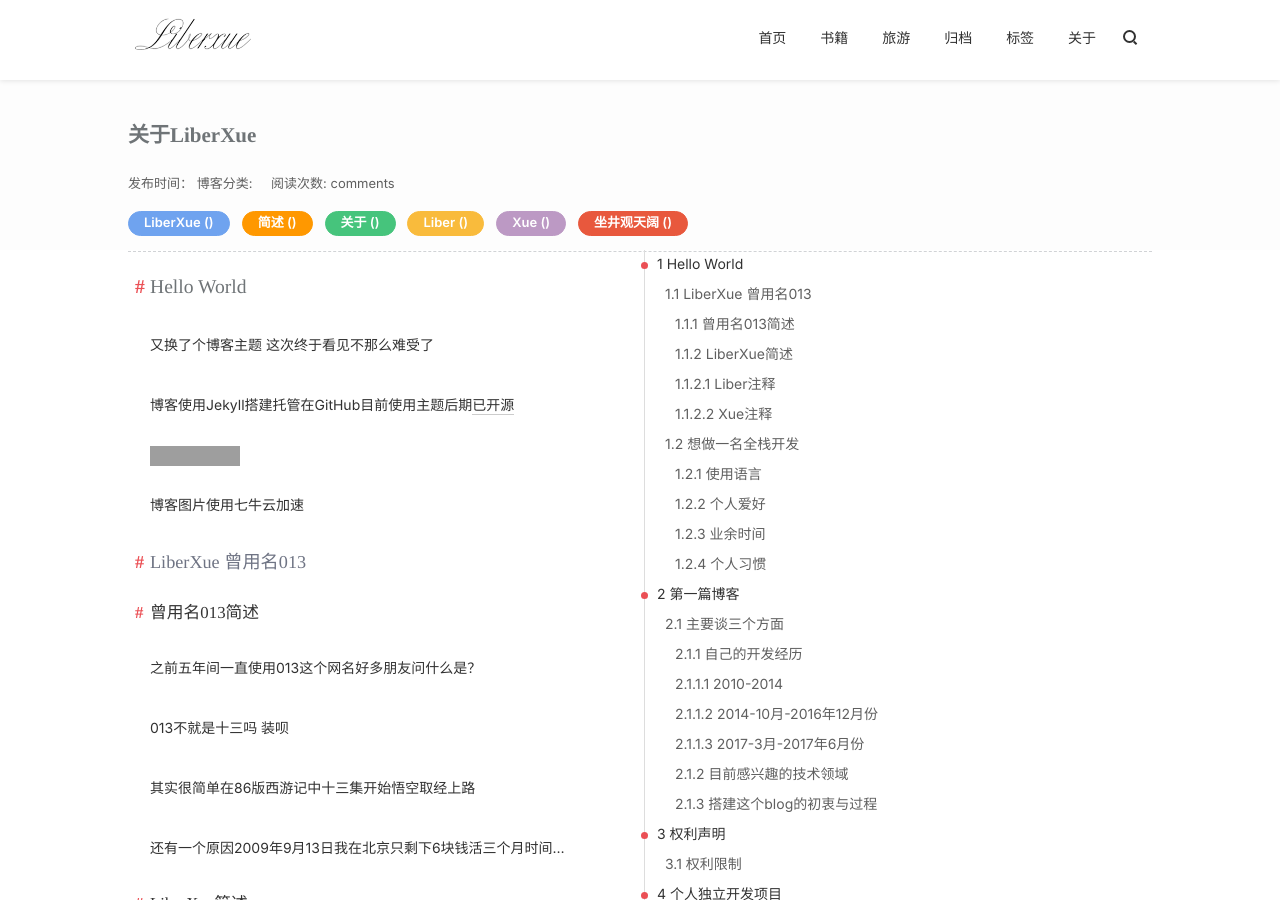
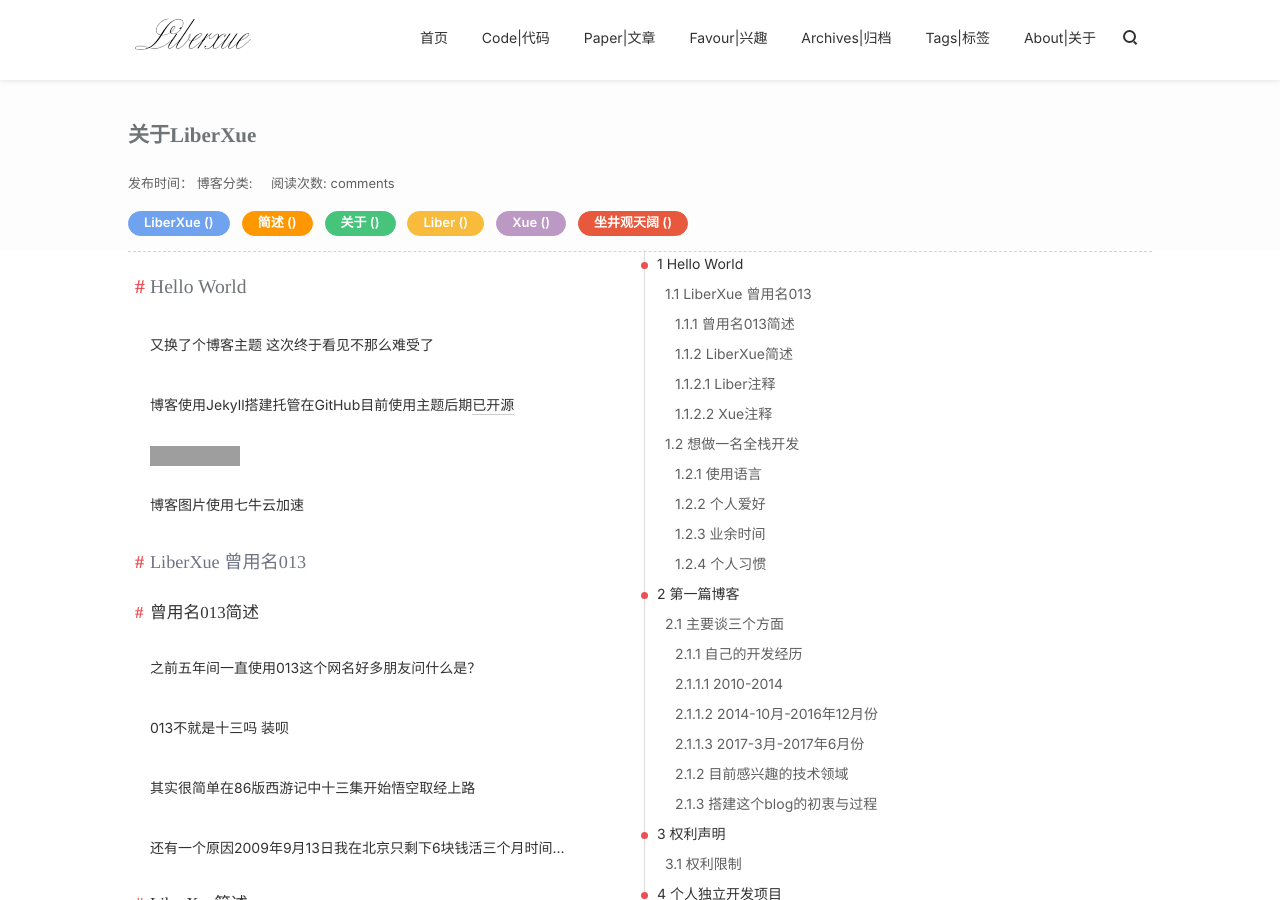
Before and after one commit to Joe-zhouman/joe_zm.blog.github.io, a Jekyll site: the page built from about.md, in a window 1280 px wide and 900 px high. Built offline with Jekyll 4.4.1, drawn with Linux system fonts in a browser that asks for light colours; nearby versions of some CDN libraries; comment, search, counter and statistics services are not loaded; grey boxes are pictures that could not be loaded.

Commit message:
Update _config.yml

```diff
--- a/_config.yml
+++ b/_config.yml
@@ -1,8 +1,8 @@
 # ----------- CONFIGURABLE START -----------
 title:            "Joe ZhouMan's blog"
-description:      "Full Stack独立开发者|欢迎来到 LiberXue「角落」侃侃理想、谈谈人生、敲敲代码。"
+description:      "Welcome to my blog--where there is a will there is a way|欢迎来到我的博客--路漫漫其修远兮，吾将上下而求索"
 url:              https://www.joezhouman.com # 域名
-signoff:          "Joe ZhouMan" # Your name
+signoff:          "Joe ZhouMan 周漫" # Your name
 facebook_appid:   #liberxue
 google_analytics: UA-143789738-1
 share:            true
@@ -14,19 +14,22 @@ links:
   - name:         首页
     url:          /
     external:     false
-  - name:         书籍
-    url:          /book
+  - name:         Code|代码
+    url:          /Code
     external:     false
-  - name:         旅游
-    url:          /road
+  - name:         Paper|文章
+    url:          /Paper
     external:     false
-  - name:         归档
+  - name:         Favour|兴趣
+    url:          /Favour
+    external:     false
+  - name:         Archives|归档
     url:          /archives
     external:     false
-  - name:         标签
+  - name:         Tags|标签
     url:          /tags
     external:     false
-  - name:         关于
+  - name:         About|关于
     url:          /about
     external:     false
 # ------------ CONFIGURABLE END ------------
```
